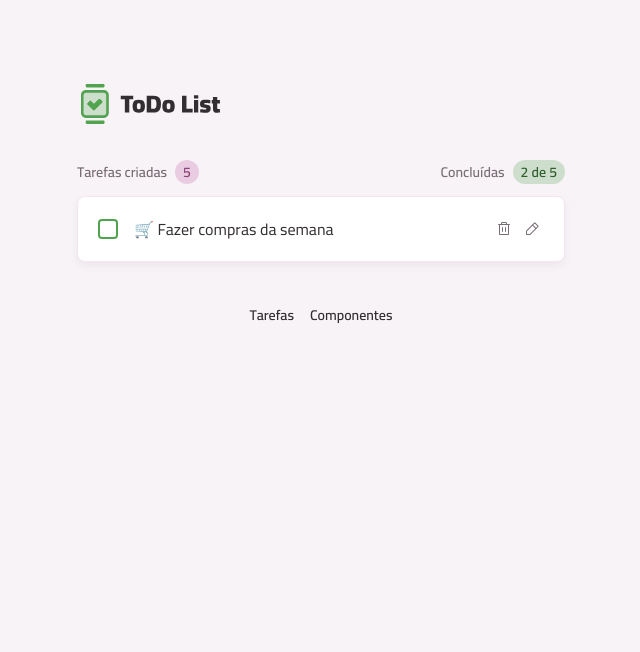
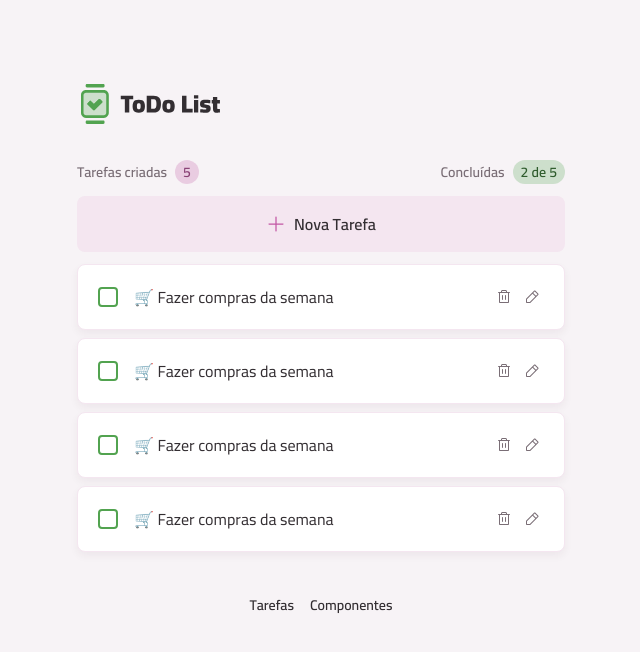
Before and after one commit to diegocoelho-svg/todoList-React, a React (Vite) app: page / in a window 1280 px wide. Shown: the top 652 px of the page, without its empty margins (319-959 px from the left). Built offline with nearby package versions, Linux system fonts and the light colour scheme.

Commit message:
feat(tasks-list): finalize layout with task listing and add new task button

```diff
--- /dev/null
+++ b/src/core-components/tasks-list.tsx
@@ -0,0 +1,21 @@
+import Button from "../components/button"
+import PlusIcon from "../assets/icons/Plus-Regular.svg?react"
+import TaskItem from "./task-item"
+
+export default function TasksList() {
+  return (
+    <>
+      <section>
+        <Button icon={PlusIcon} className="w-full">
+          Nova Tarefa
+        </Button>
+      </section>
+      <section className="space-y-2">
+        <TaskItem />
+        <TaskItem />
+        <TaskItem />
+        <TaskItem />
+      </section>
+    </>
+  )
+}
--- a/src/pages/page-home.tsx
+++ b/src/pages/page-home.tsx
@@ -1,5 +1,6 @@
 import Container from "../components/container";
 import TaskItem from "../core-components/task-item";
+import TasksList from "../core-components/tasks-list";
 import TasksSummary from "../core-components/tasks-summary";
 
 export default function PageHome() {
@@ -9,7 +10,8 @@
         <TasksSummary />
       </header>
 
-      <TaskItem />
+      <TasksList />
+
     </Container>
   )
 }
```
Also changed, not shown: src/assets/images/Logo.svg.
